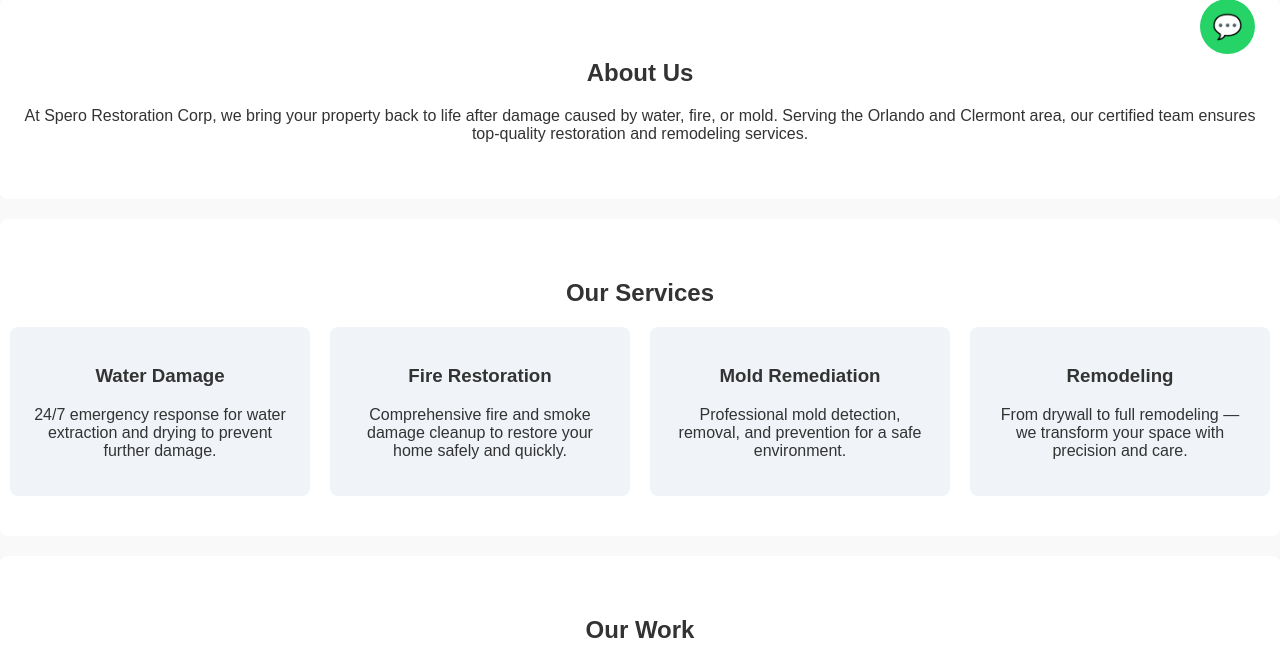
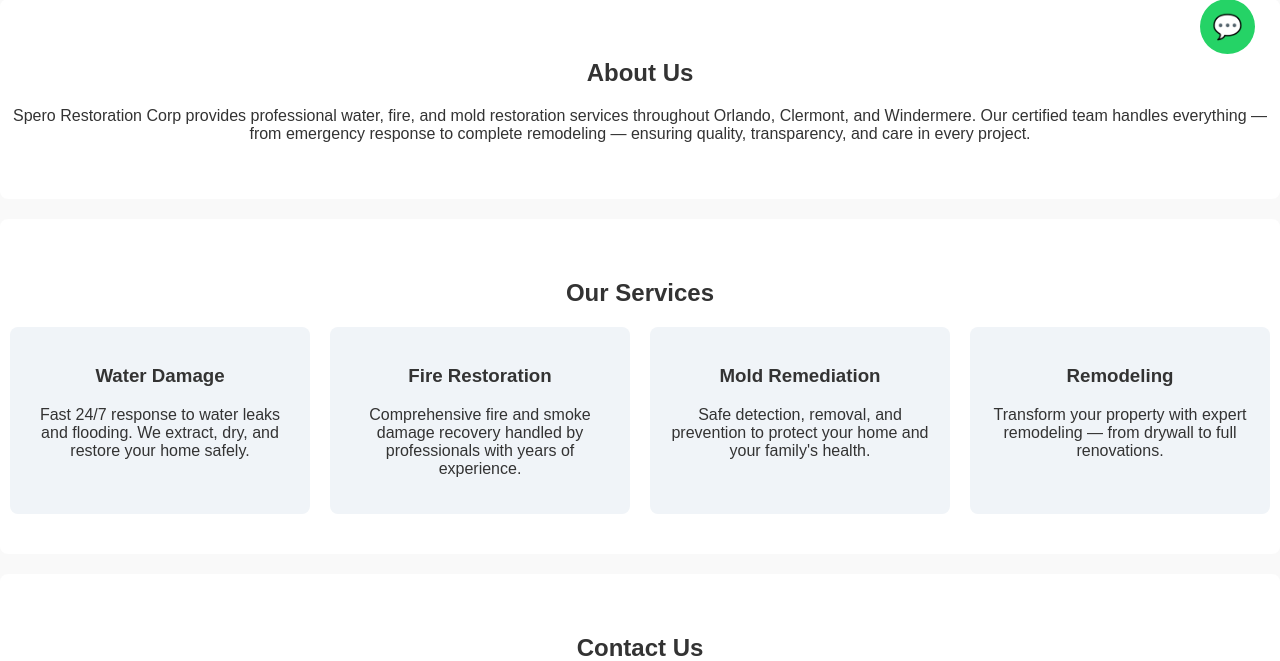
Before and after one commit to ROBERTOMAFFRA/spero-website, a Flask app: template templates/index.html in a window 1280 px wide. Shown: the part 721-1382 px from the top of the page. Run offline with Flask 3, Linux system fonts and the light colour scheme; the template is opened without the code that fills it, so the values that code supplies are empty.

Commit message:
Update index.html

```diff
--- a/templates/index.html
+++ b/templates/index.html
@@ -3,10 +3,33 @@
 <head>
     <meta charset="UTF-8">
     <meta name="viewport" content="width=device-width, initial-scale=1.0">
-    <meta name="description" content="Spero Restoration Corp - Experts in water damage, fire restoration, mold remediation, and remodeling near Orlando and Clermont.">
-    <title>Spero Restoration Corp</title>
+    <title>Spero Restoration Corp | Orlando Restoration Experts</title>
+    <meta name="description" content="Spero Restoration Corp — Restoration, Water Damage, Fire & Mold near you. Serving Orlando, Clermont, and Windermere with professional restoration and remodeling services. Get a Free Estimate today!">
+    <meta name="keywords" content="Spero Restoration, water damage Orlando, fire restoration, mold remediation, remodeling Clermont, restoration experts Windermere, Florida home repair, water leak cleanup, emergency restoration">
+    <meta name="author" content="Spero Restoration Corp">
+    <script type="application/ld+json">
+    {
+      "@context": "https://schema.org",
+      "@type": "LocalBusiness",
+      "name": "Spero Restoration Corp",
+      "image": "https://spero-restoration.com/static/images/logo.png",
+      "telephone": "+14077246310",
+      "email": "contact@spero-restoration.com",
+      "address": {
+        "@type": "PostalAddress",
+        "addressLocality": "Clermont",
+        "addressRegion": "FL",
+        "addressCountry": "US"
+      },
+      "url": "https://spero-restoration.com",
+      "sameAs": [
+        "https://www.facebook.com/SperoRestoration",
+        "https://www.instagram.com/spero_restoration"
+      ]
+    }
+    </script>
+    <link rel="icon" type="image/png" href="{{ url_for('static', filename='images/favicon.png') }}">
     <link rel="stylesheet" href="{{ url_for('static', filename='css/style.css') }}">
-    <link rel="icon" type="image/png" href="{{ url_for('static', filename='images/favicon.png') }}">
 </head>
 <body>
 
@@ -14,61 +37,23 @@
     <div class="overlay"></div>
     <div class="hero-content">
         <img src="{{ url_for('static', filename='images/logo.png') }}" alt="Spero Restoration Logo" class="hero-logo">
-        <h1>Restoration, Water Damage, Fire and Mold Near You</h1>
+        <h1>Restoration . Water Damage . Fire . Mold near you</h1>
         <a href="#contact" class="btn-main">Get a Free Estimate</a>
     </div>
 </header>
 
 <section class="about">
     <h2>About Us</h2>
-    <p>At Spero Restoration Corp, we bring your property back to life after damage caused by water, fire, or mold. Serving the Orlando and Clermont area, our certified team ensures top-quality restoration and remodeling services.</p>
+    <p>Spero Restoration Corp provides professional water, fire, and mold restoration services throughout Orlando, Clermont, and Windermere. Our certified team handles everything — from emergency response to complete remodeling — ensuring quality, transparency, and care in every project.</p>
 </section>
 
 <section class="services">
     <h2>Our Services</h2>
     <div class="service-grid">
-        <div class="service-card">
-            <h3>Water Damage</h3>
-            <p>24/7 emergency response for water extraction and drying to prevent further damage.</p>
-        </div>
-        <div class="service-card">
-            <h3>Fire Restoration</h3>
-            <p>Comprehensive fire and smoke damage cleanup to restore your home safely and quickly.</p>
-        </div>
-        <div class="service-card">
-            <h3>Mold Remediation</h3>
-            <p>Professional mold detection, removal, and prevention for a safe environment.</p>
-        </div>
-        <div class="service-card">
-            <h3>Remodeling</h3>
-            <p>From drywall to full remodeling — we transform your space with precision and care.</p>
-        </div>
-    </div>
-</section>
-
-<section class="gallery">
-    <h2>Our Work</h2>
-    <div class="gallery-grid">
-        <img src="{{ url_for('static', filename='images/gallery1.jpg') }}" alt="Restoration project 1">
-        <img src="{{ url_for('static', filename='images/gallery2.jpg') }}" alt="Restoration project 2">
-        <img src="{{ url_for('static', filename='images/gallery3.jpg') }}" alt="Restoration project 3">
-        <img src="{{ url_for('static', filename='images/gallery4.jpg') }}" alt="Restoration project 4">
-    </div>
-</section>
-
-<section class="testimonials">
-    <h2>Testimonials</h2>
-    <div class="testimonial">
-        <p>“Spero Restoration responded fast after our water damage — amazing service!”</p>
-        <span>- John D., Clermont</span>
-    </div>
-    <div class="testimonial">
-        <p>“Professional, reliable, and honest. Highly recommend!”</p>
-        <span>- Maria P., Windermere</span>
-    </div>
-    <div class="testimonial">
-        <p>“They handled our mold problem perfectly — 5 stars!”</p>
-        <span>- Kevin L., Winter Garden</span>
+        <div class="service-card"><h3>Water Damage</h3><p>Fast 24/7 response to water leaks and flooding. We extract, dry, and restore your home safely.</p></div>
+        <div class="service-card"><h3>Fire Restoration</h3><p>Comprehensive fire and smoke damage recovery handled by professionals with years of experience.</p></div>
+        <div class="service-card"><h3>Mold Remediation</h3><p>Safe detection, removal, and prevention to protect your home and your family's health.</p></div>
+        <div class="service-card"><h3>Remodeling</h3><p>Transform your property with expert remodeling — from drywall to full renovations.</p></div>
     </div>
 </section>
 
@@ -83,7 +68,7 @@
 </section>
 
 <footer>
-    <p>© 2025 Spero Restoration Corp | All Rights Reserved</p>
+    <p>© 2025 Spero Restoration Corp | Orlando · Clermont · Windermere | Call: <a href="tel:4077246310">407-724-6310</a> | contact@spero-restoration.com</p>
 </footer>
 
 <a href="https://wa.me/14077246310" class="whatsapp-float" target="_blank">💬</a>
```
